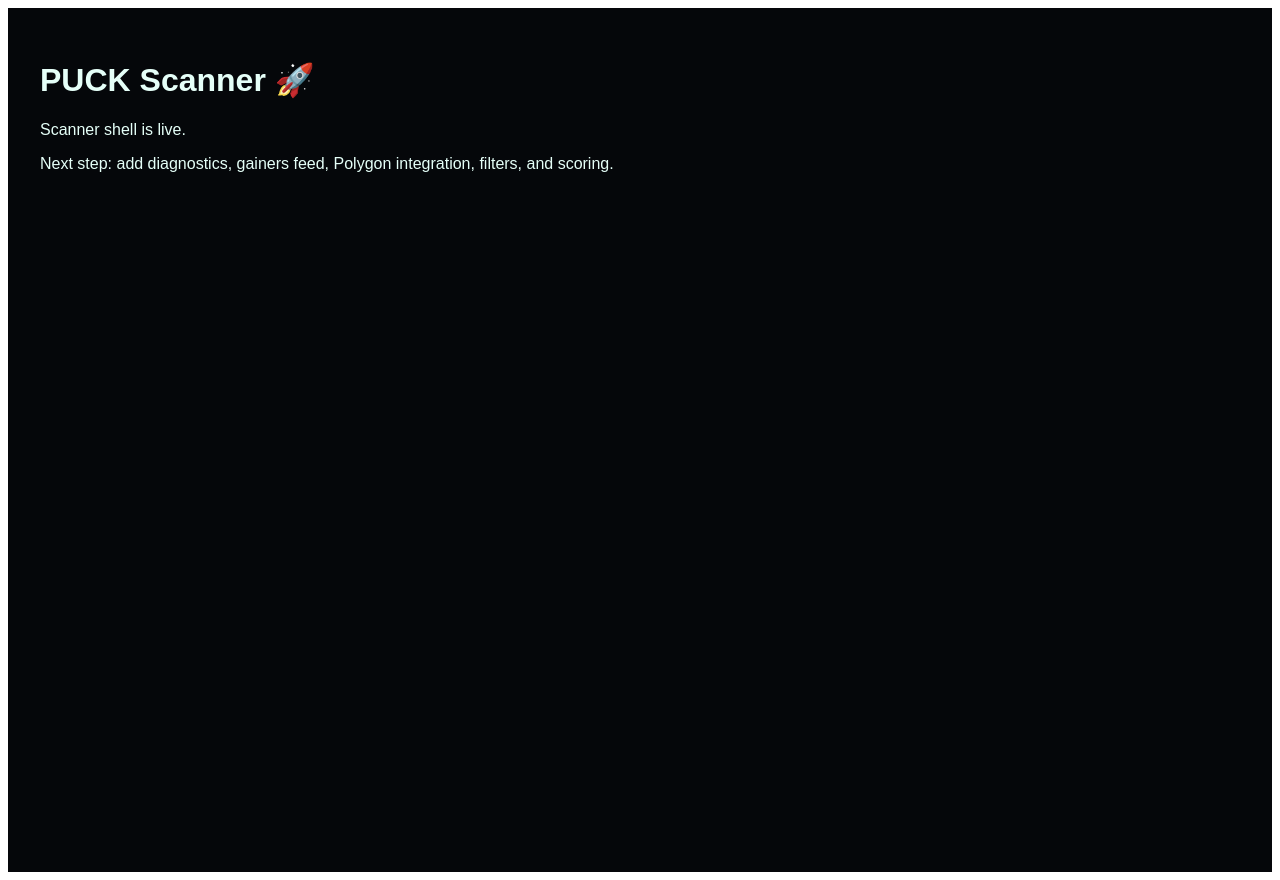
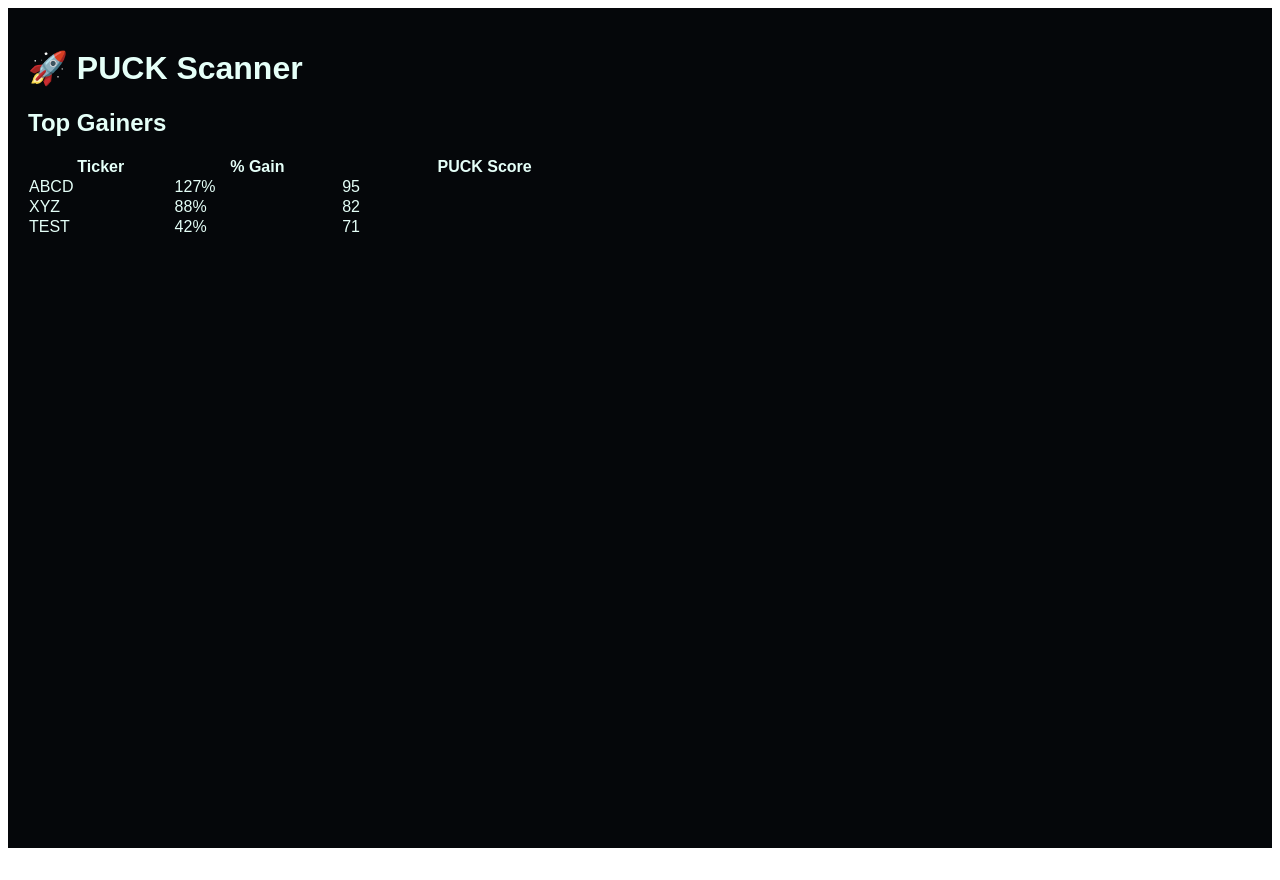
Before and after one commit to Jpuck412/puck-scanner, a Next.js app: page / in a window 1280 px wide. After the commit the page ends 856 px from the top, so only its background shows below. Built offline with nearby package versions, Linux system fonts and the light colour scheme.

Commit message:
Add stock data and update page layout

```diff
--- a/app/page.tsx
+++ b/app/page.tsx
@@ -1,22 +1,49 @@
 export default function Home() {
+  const stocks = [
+    { ticker: "ABCD", gain: 127, score: 95 },
+    { ticker: "XYZ", gain: 88, score: 82 },
+    { ticker: "TEST", gain: 42, score: 71 }
+  ];
+
   return (
     <main
       style={{
         minHeight: "100vh",
         background: "#05070a",
         color: "#e5fff8",
-        fontFamily: "Arial, sans-serif",
-        padding: "32px"
+        padding: "20px",
+        fontFamily: "Arial"
       }}
     >
-      <h1>PUCK Scanner 🚀</h1>
+      <h1>🚀 PUCK Scanner</h1>
 
-      <p>Scanner shell is live.</p>
+      <h2>Top Gainers</h2>
 
-      <p>
-        Next step: add diagnostics, gainers feed,
-        Polygon integration, filters, and scoring.
-      </p>
+      <table
+        style={{
+          borderCollapse: "collapse",
+          width: "100%",
+          maxWidth: "600px"
+        }}
+      >
+        <thead>
+          <tr>
+            <th>Ticker</th>
+            <th>% Gain</th>
+            <th>PUCK Score</th>
+          </tr>
+        </thead>
+
+        <tbody>
+          {stocks.map((stock) => (
+            <tr key={stock.ticker}>
+              <td>{stock.ticker}</td>
+              <td>{stock.gain}%</td>
+              <td>{stock.score}</td>
+            </tr>
+          ))}
+        </tbody>
+      </table>
     </main>
   );
 }
```
